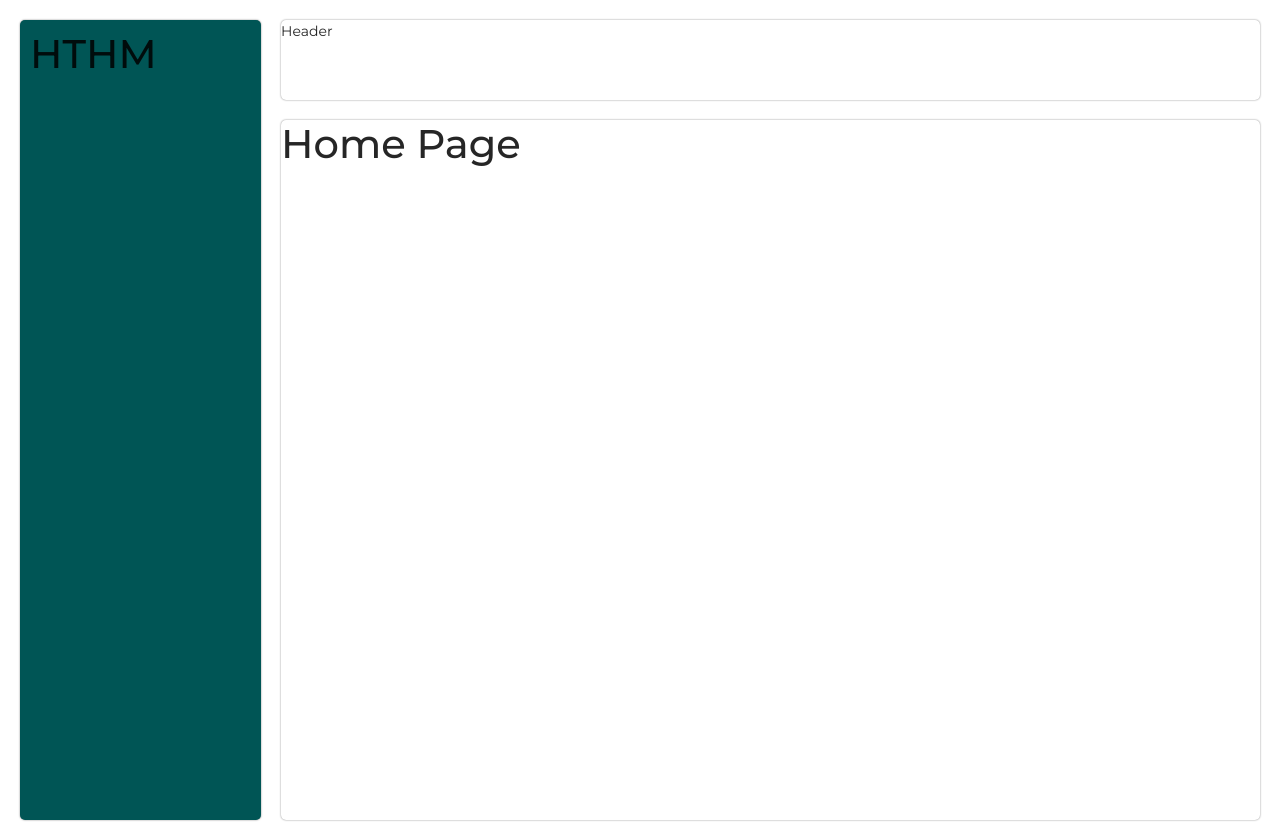
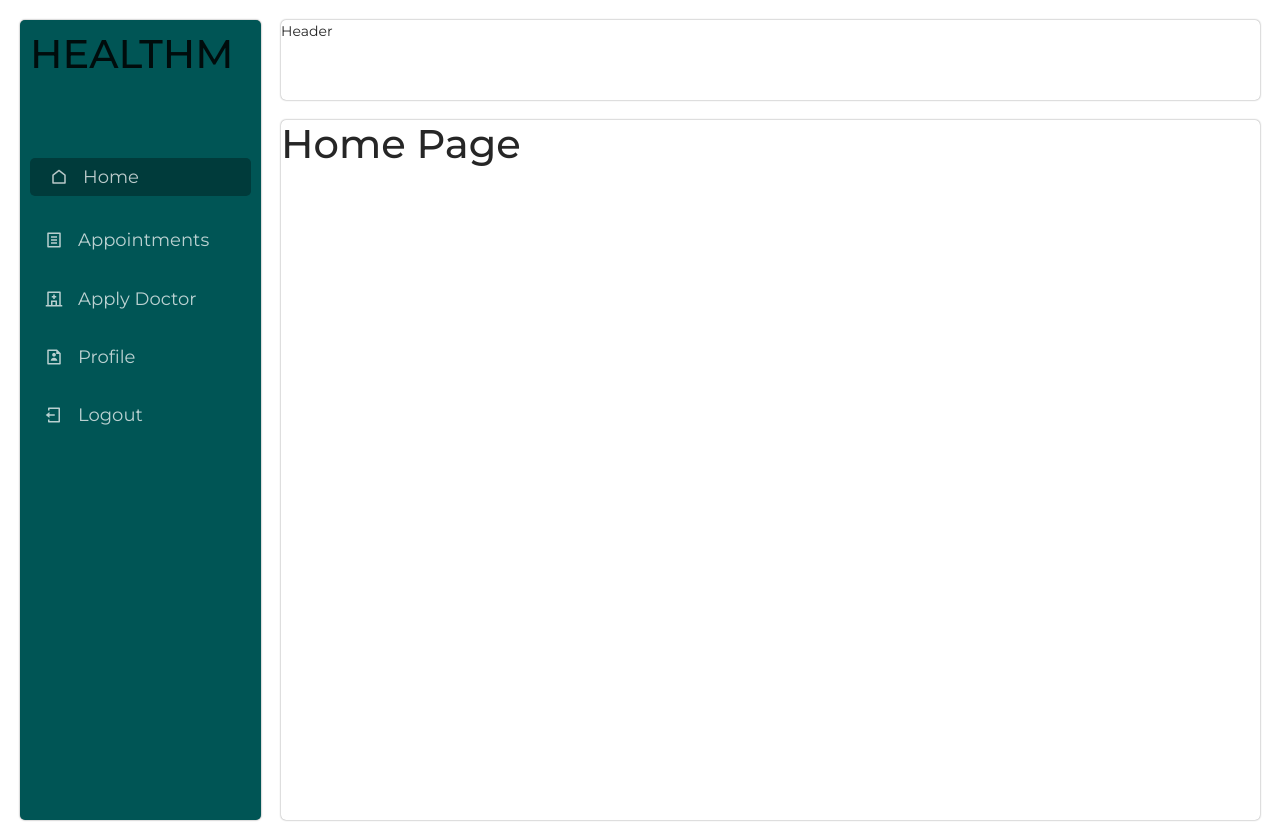
Before and after one commit to IMRANDIL/healthUM, a React (Create React App) app in the folder client/: page / in a window 1280 px wide. Built offline with nearby package versions, Linux system fonts and the light colour scheme; no server answers; sample sign-in values are in the browser's storage.

Commit message:
yes healthum

```diff
--- a/client/src/components/Layout.css
+++ b/client/src/components/Layout.css
@@ -38,3 +38,36 @@
     box-shadow: 0 0 2px gray;
     width: 100%;
 }
+
+.menu{
+    margin-top: 80px;
+}
+
+.menu-item{
+    margin-top: 30px;
+}
+
+.menu-item a{
+    text-decoration: none;
+    color: rgba(255, 255, 255, 0.735);
+    font-size: 18px;
+}
+
+
+.menu-item i{
+    color: rgba(255, 255, 255, 0.727);
+    text-decoration: none;
+    font-size: 18px;
+    margin: 0 15px;
+}
+
+.menu-item:hover a{
+    color: rgba(255, 255, 255, 0.984);
+}
+
+.active-menu-item{
+    color: white;
+    background-color: #003b3b;
+    border-radius: 5px;
+    padding: 5px;
+}
--- a/client/src/components/Layout.jsx
+++ b/client/src/components/Layout.jsx
@@ -1,32 +1,34 @@
 import React from "react";
 import "./Layout.css";
+import { Link, useLocation } from "react-router-dom";
 
 const Layout = ({ children }) => {
+  const location = useLocation();
   const userMenu = [
     {
       name: "Home",
       path: "/",
-      icon: "",
+      icon: "ri-home-line",
     },
     {
       name: "Appointments",
       path: "/appointments",
-      icon: "",
+      icon: "ri-file-list-line",
     },
     {
       name: "Apply Doctor",
       path: "/apply-doctor",
-      icon: "",
+      icon: "ri-hospital-line",
     },
     {
       name: "Profile",
       path: "/profile",
-      icon: "",
+      icon: "ri-file-user-line",
     },
     {
       name: "Logout",
       path: "/logout",
-      icon: "",
+      icon: "ri-logout-box-line",
     },
   ];
 
@@ -37,11 +39,24 @@ const Layout = ({ children }) => {
       <div className="d-flex layout">
         <div className="sidebar">
           <div className="sidebar-header">
-            <h1>HTHM</h1>
+            <h1>HEALTHM</h1>
           </div>
           <div className="menu">
-            {menuToBeRendered.map((menu) => {
-              return <div></div>;
+            {menuToBeRendered.map((menu, index) => {
+              const isActive = location.pathname === menu.path;
+              return (
+                <div
+                  className={`${
+                    isActive
+                      ? "d-flex menu-item active-menu-item"
+                      : "d-flex menu-item"
+                  }`}
+                  key={index}
+                >
+                  <i className={menu.icon}></i>
+                  <Link to={menu.path}>{menu.name}</Link>
+                </div>
+              );
             })}
           </div>
         </div>
```
